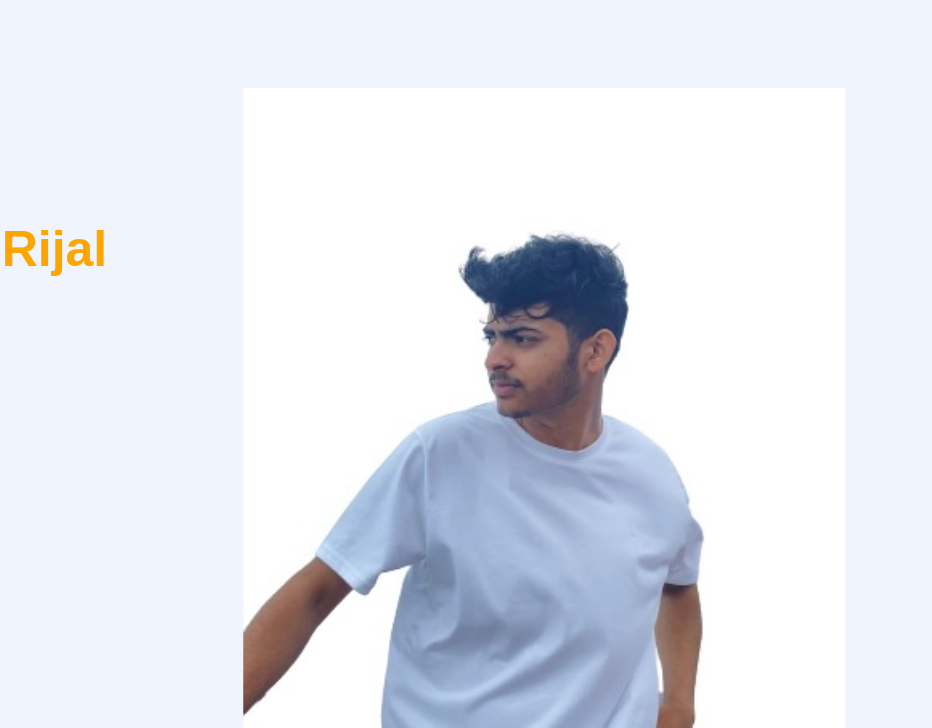
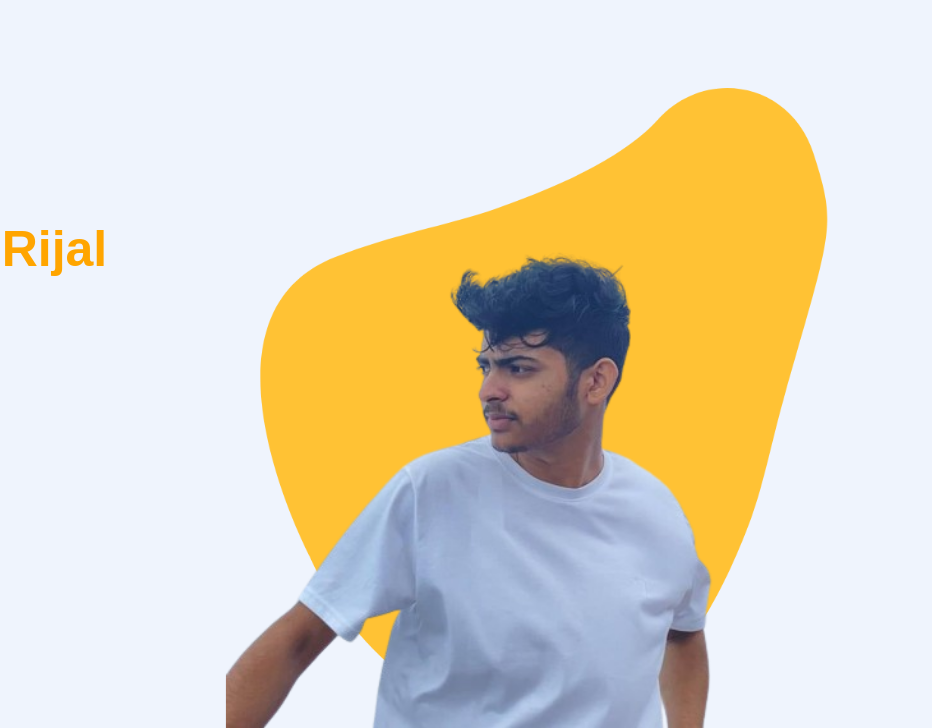
Before and after one commit to satishrijal/portfolio, a plain HTML site: page index.html in a window 1280 px wide. Shown: the part 72-800 px from the top of the page, 348-1280 px from the left. Drawn offline with Linux system fonts and the light colour scheme.

Commit message:
Update index.html

```diff
--- a/index.html
+++ b/index.html
@@ -28,7 +28,7 @@
         </div>
         <div class="images">
             <img src="shape.png" class="shape">
-            <img src="9008F00E-76B3-446D-ABFC-66F1B37B3695_1_201_a.jpeg" class="boy">
+            <img src="403626338_1168401807471479_726246721651403831_n-removebg-preview.png" class="boy">
         </div>
 
         <div class="social">
```
